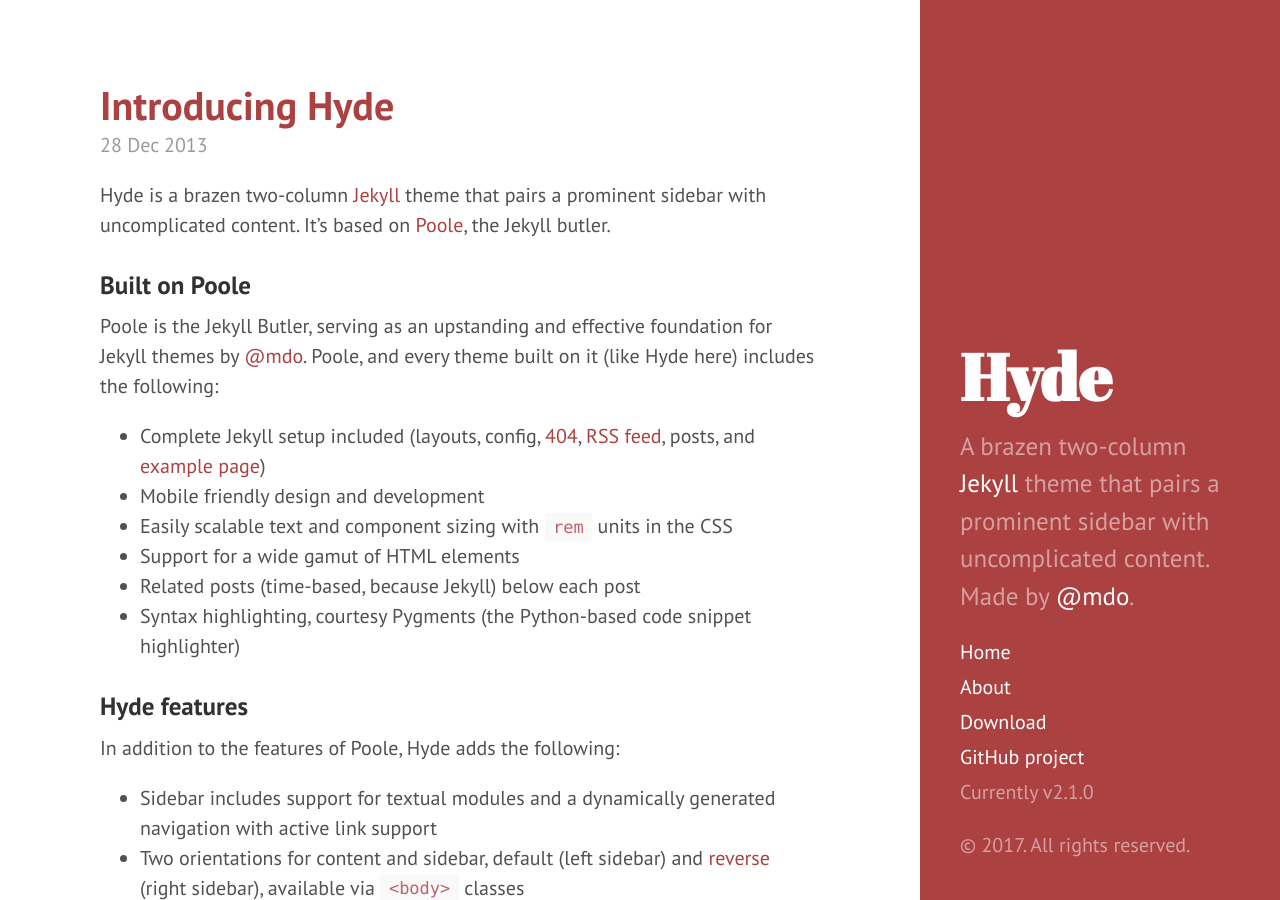
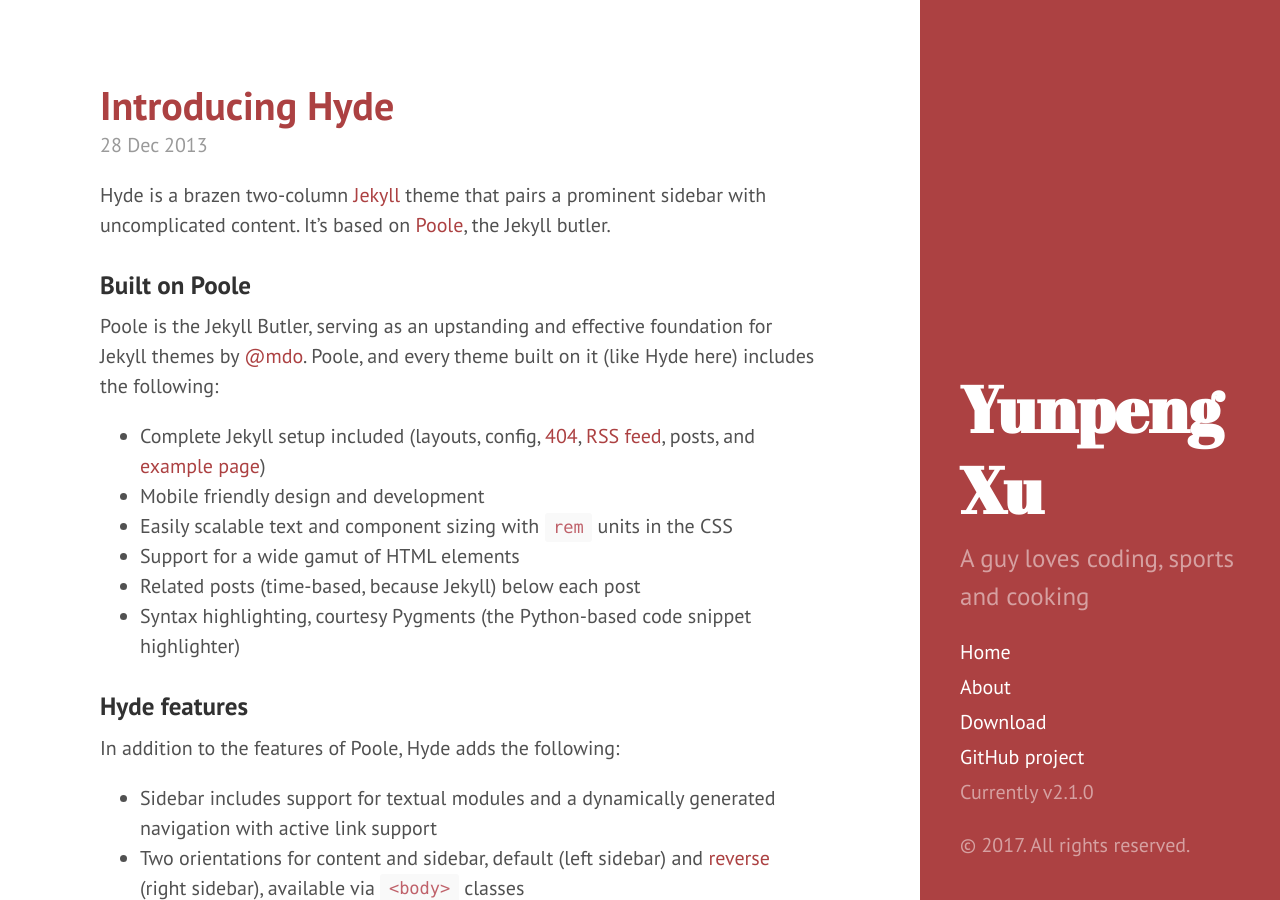
Before and after one commit to louis-xu-ustc/louis-xu-ustc.github.io, a Jekyll site: the page built from index.html, in a window 1280 px wide and 900 px high. Built offline with Jekyll 4.4.1, drawn with Linux system fonts in a browser that asks for light colours; Markdown is read by kramdown in place of the engine named in the settings; the list of posts is cut into pages by our own code.

Commit message:
[yunpengx] update config

```diff
--- a/_config.yml
+++ b/_config.yml
@@ -7,11 +7,15 @@
 #relative_permalinks: true
 
 # Setup
-title:            Hyde
-tagline:          'A Jekyll theme'
-description:      'A brazen two-column <a href="http://jekyllrb.com" target="_blank">Jekyll</a> theme that pairs a prominent sidebar with uncomplicated content. Made by <a href="https://twitter.com/mdo" target="_blank">@mdo</a>.'
-url:              http://hyde.getpoole.com
+title:            Yunpeng Xu
+#tagline:          'A Jekyll theme'
+#description:      'A brazen two-column <a href="http://jekyllrb.com" target="_blank">Jekyll</a> theme that pairs a prominent sidebar with uncomplicated content. Made by <a href="https://twitter.com/mdo" target="_blank">@mdo</a>.'
+description:      A guy loves coding, sports and cooking
+url:              https://louis-xu-ustc.github.io
 baseurl:          /
+
+# URL of your avatar or profile pic (you could use your GitHub profile pic)
+avatar: https://www.gravatar.com/avatar/6aa9753014abf8c30b9df37f3141e5e8?s=256
 
 author:
   name:           'Mark Otto'
```
